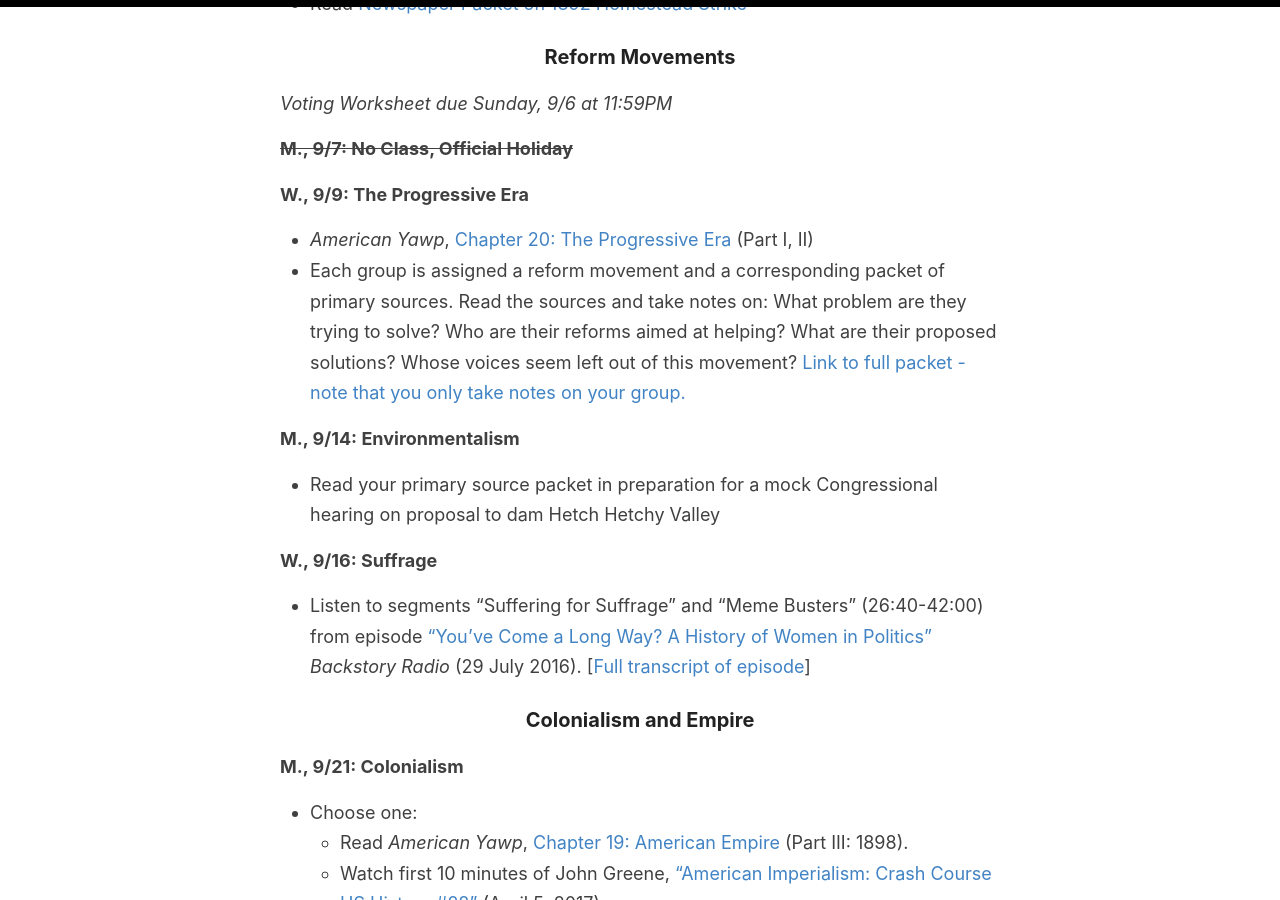
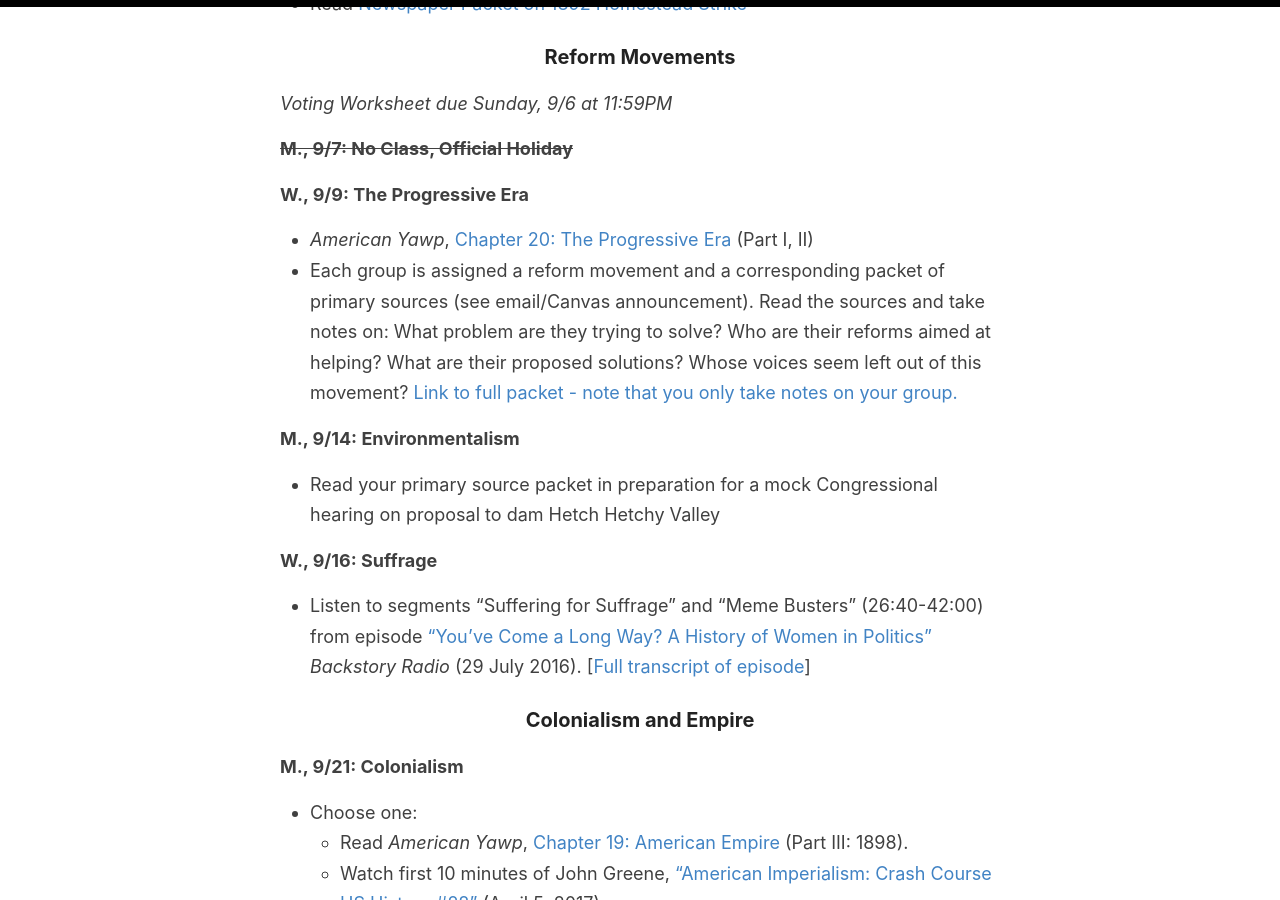
Before and after one commit to cblevins/f20-us-since-1876, a Jekyll site: the page built from _pages/schedule.md, in a window 1280 px wide and 900 px high, scrolled down 1449 px. Built offline with Jekyll 4.4.1, drawn with Linux system fonts in a browser that asks for light colours.

Commit message:
due date

```diff
--- a/_pages/schedule.md
+++ b/_pages/schedule.md
@@ -40,7 +40,7 @@ permalink: /schedule/
 
 **W., 9/9: The Progressive Era**
 - *American Yawp*, [Chapter 20: The Progressive Era](http://www.americanyawp.com/text/20-the-progressive-era/) (Part I, II)
-- Each group is assigned a reform movement and a corresponding packet of primary sources. Read the sources and take notes on: What problem are they trying to solve? Who are their reforms aimed at helping? What are their proposed solutions? Whose voices seem left out of this movement? [Link to full packet - note that you only take notes on your group.](https://www.dropbox.com/s/7v0ux1w5p6r1ib5/progressive-era-reform-movements.pdf?dl=0)
+- Each group is assigned a reform movement and a corresponding packet of primary sources (see email/Canvas announcement). Read the sources and take notes on: What problem are they trying to solve? Who are their reforms aimed at helping? What are their proposed solutions? Whose voices seem left out of this movement? [Link to full packet - note that you only take notes on your group.](https://www.dropbox.com/s/7v0ux1w5p6r1ib5/progressive-era-reform-movements.pdf?dl=0)
 
 **M., 9/14: Environmentalism**
 - Read your primary source packet in preparation for a mock Congressional hearing on proposal to dam Hetch Hetchy Valley
```
Also changed, not shown: _pages/assignments.md (+1 -1 lines).
